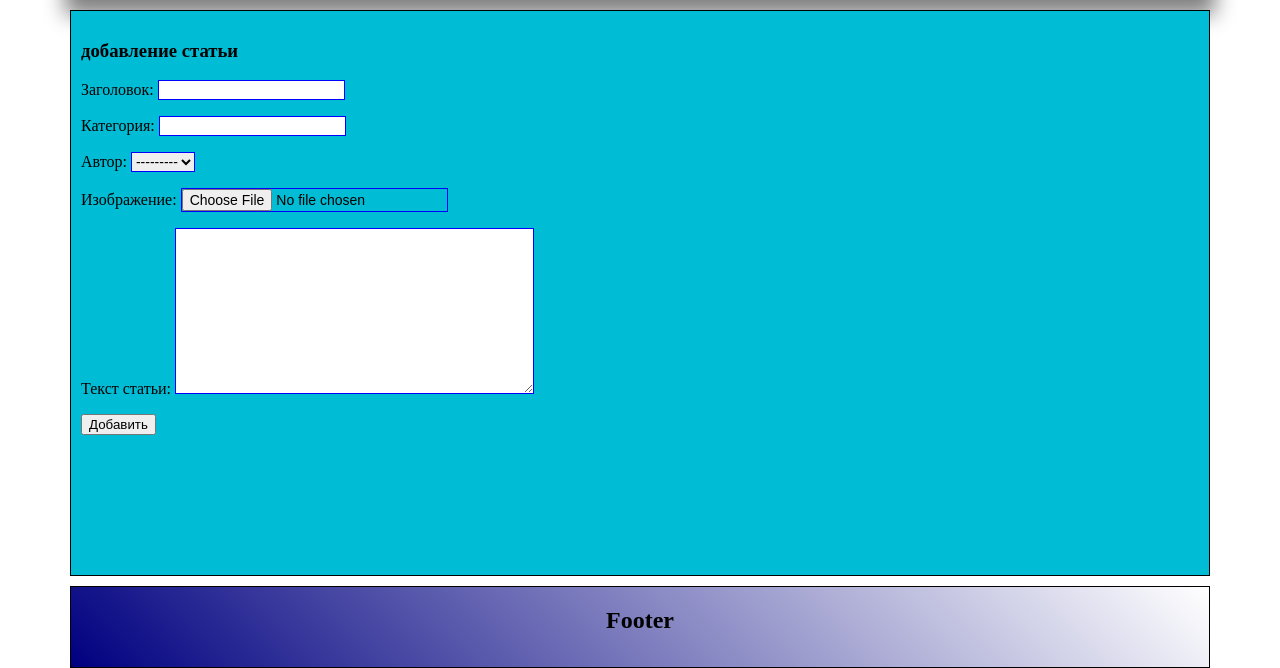
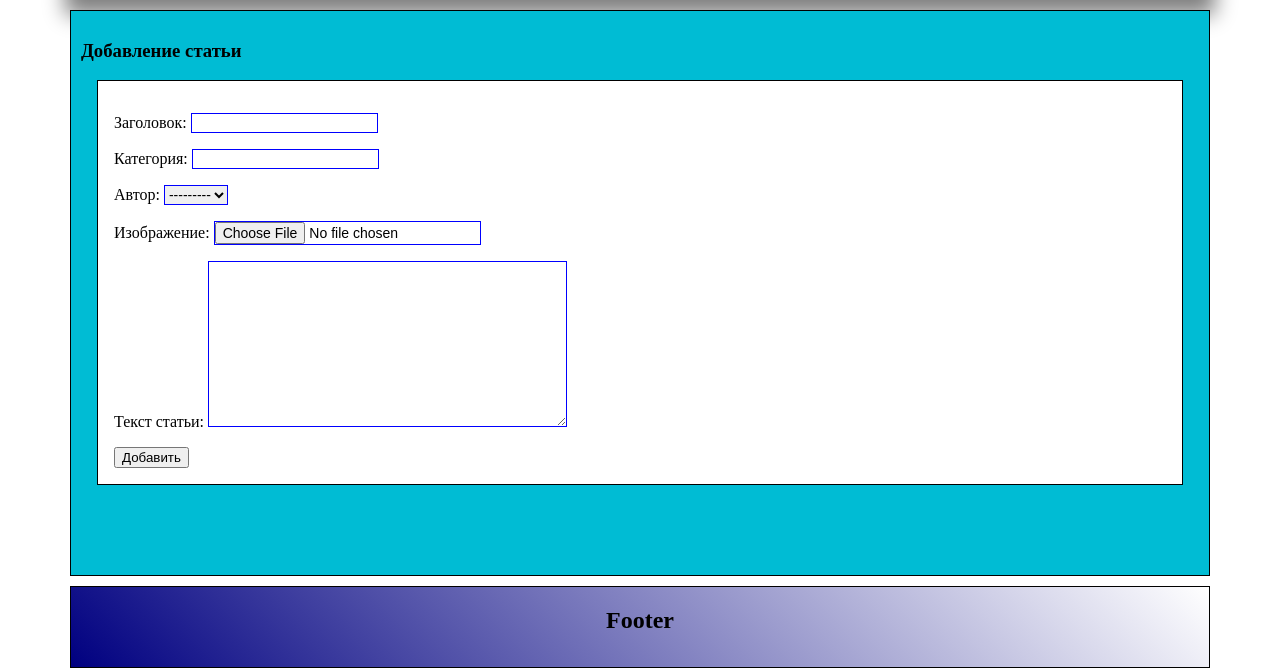
Before and after one commit to Jenny6199/personal_site_003, a Django app: page /add_article/ in a window 1280 px wide. Shown: the part 132-800 px from the top of the page. Run offline with Django 4.2, Linux system fonts and the light colour scheme; data that the repository does not hold is empty; parts of the project's set-up code (start-up, migrations or seed data) failed here and were passed over.

Commit message:
some_correction

```diff
--- a/core/mainapp/forms.py
+++ b/core/mainapp/forms.py
@@ -3,6 +3,10 @@ from .models import Article
 
 
 class AddArticleForm(forms.ModelForm):
+    """
+    This form create new article.
+    Based on forms.ModelForm
+    """
     class Meta:
         model = Article
         fields = [
--- a/core/mainapp/static/mainapp/css/style.css
+++ b/core/mainapp/static/mainapp/css/style.css
@@ -65,3 +65,10 @@ a.main-menu {
     border: 1px solid blue;
     font-size: 14px;
 }
+
+.simple_card {
+    border: 1px solid black;
+    background-color: white;
+    margin: 16px;
+    padding: 16px;
+}
--- a/core/mainapp/templates/mainapp/add_article.html
+++ b/core/mainapp/templates/mainapp/add_article.html
@@ -1,7 +1,8 @@
 {% extends 'mainapp/base.html' %}
 
 {% block content %}
-    <h3>{{ title }}</h3>
+    <h3>{{ title | capfirst }}</h3>
+    <div class="simple_card">
         <form
             action="{% url 'add_article' %}"
             method="post"
@@ -11,4 +12,6 @@
             {{ form.as_p }}
             <button type="submit">Добавить</button>
         </form>
+    </div>
+
 {% endblock %}
```
Lines whose indentation alone changed are shown as unchanged.
